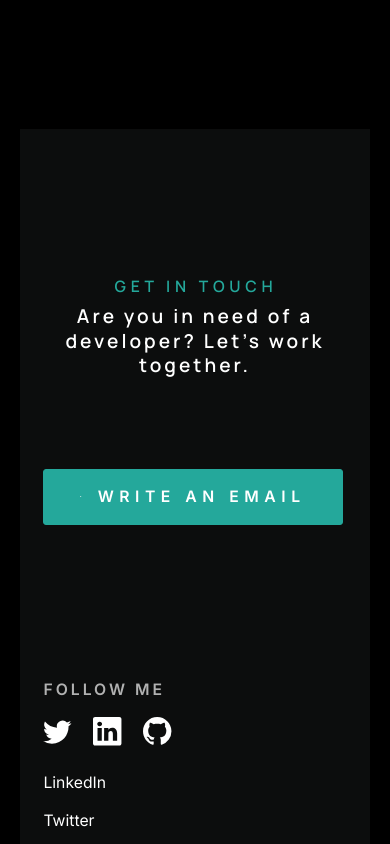
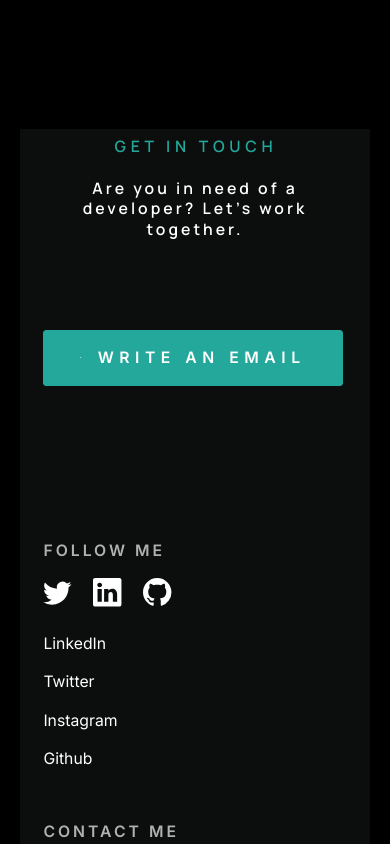
Before and after one commit to AnumQ/ai-next, a Next.js app: page / in a window 390 px wide. Shown: the part 960-1804 px from the top of the page. Built offline with nearby package versions, Linux system fonts and the light colour scheme.

Commit message:
Support screen sizes text-pretitle csss classes

```diff
--- a/styles/css/styles.css
+++ b/styles/css/styles.css
@@ -2745,15 +2745,16 @@ img.u-pull-left {
  * ## theme-specific typography classes
  * ------------------------------------------------------------------- */
 .text-pretitle {
+  --text-multiplier: 1.3;
   font-family: var(--font-2);
-  font-size: var(--text-sm);
+  font-size: calc(var(--text-md) * var(--text-multiplier));
   font-weight: 600;
   color: var(--color-body);
   text-transform: uppercase;
   letter-spacing: 0.3em;
   margin-top: 0;
   margin-left: 0.2rem;
-  margin-bottom: 0;
+  /* margin-bottom: 5px; */
   position: relative;
 }
 
@@ -2776,13 +2777,13 @@ img.u-pull-left {
  * project-wide shared styles
  * ------------------------------------------------------------------- */
 @media screen and (max-width: 1000px) {
-  .text-display-title {
+  .text-display-title .text-pretitle {
     --text-multiplier: 0.9286;
   }
 }
 
 @media screen and (max-width: 900px) {
-  .text-display-title {
+  .text-display-title .text-pretitle {
     --text-multiplier: 0.8214;
   }
 }
@@ -2802,13 +2803,13 @@ img.u-pull-left {
     width: 300px;
   }
 
-  .text-display-title {
+  .text-display-title .text-pretitle {
     --text-multiplier: 0.75;
   }
 }
 
 @media screen and (max-width: 500px) {
-  .text-display-title {
+  .text-display-title .text-pretitle {
     --text-multiplier: 0.6786;
   }
 }
@@ -2822,7 +2823,7 @@ img.u-pull-left {
     font-size: var(--text-xs);
   }
 
-  .text-display-title {
+  .text-display-title .text-pretitle {
     --text-multiplier: 0.6071;
   }
 }
@@ -4292,6 +4293,7 @@ img.u-pull-left {
 
 @media screen and (max-width: 600px) {
   .s-contact {
+    padding-top: 0px;
     padding-bottom: var(--vspace-2);
   }
 
```
